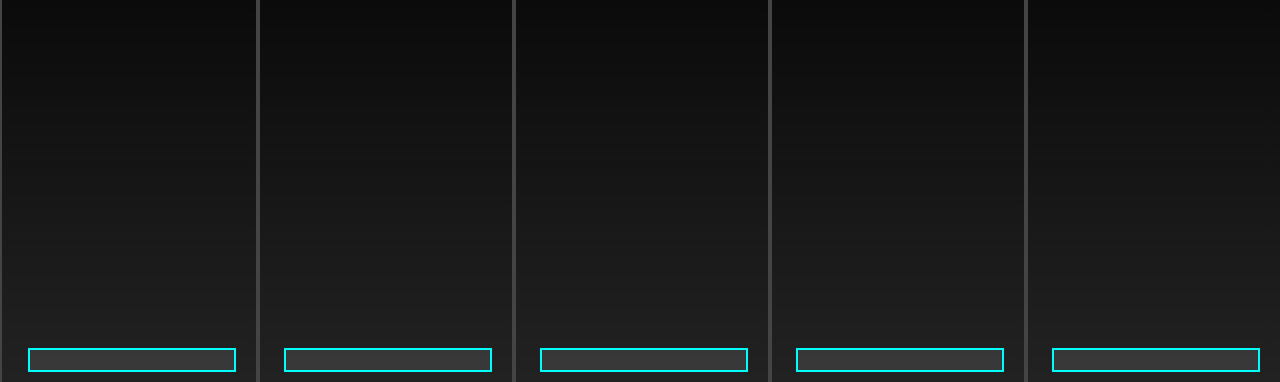
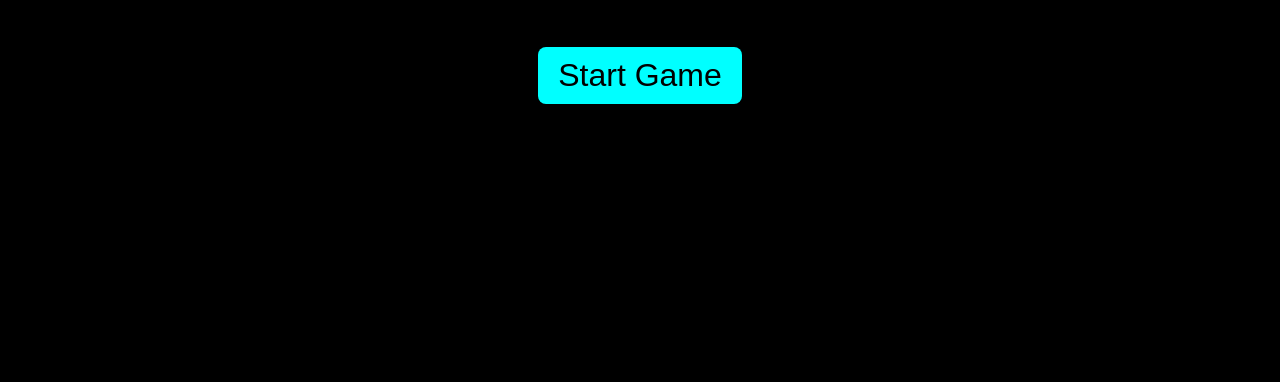
Before and after one commit to xohbeats/beathero, a plain HTML site: page index.html in a window 1280 px wide. Shown: the part 418-800 px from the top of the page. Drawn offline with Linux system fonts and the light colour scheme.

Commit message:
Update index.html

```diff
--- a/index.html
+++ b/index.html
@@ -4,6 +4,7 @@
   <meta charset="UTF-8" />
   <meta name="viewport" content="width=device-width, initial-scale=1.0" />
   <title>Hip-Hop Beat Hero</title>
+  <link href="https://fonts.googleapis.com/css2?family=Orbitron&display=swap" rel="stylesheet" />
   <style>
     body {
       margin: 0;
@@ -18,15 +19,21 @@
       height: 100vh;
       background: linear-gradient(to bottom, #000 30%, #222);
       overflow: hidden;
+      display: none;
     }
     .lane {
       position: absolute;
       bottom: 0;
-      width: 20%;
+      width: 25%;
       height: 100%;
       border-left: 2px solid #444;
       border-right: 2px solid #444;
     }
+    .lane:nth-child(1) { left: 0%; }
+    .lane:nth-child(2) { left: 25%; }
+    .lane:nth-child(3) { left: 50%; }
+    .lane:nth-child(4) { left: 75%; }
+
     .note {
       position: absolute;
       width: 80%;
@@ -34,7 +41,14 @@
       background: #0ff;
       border-radius: 8px;
       left: 10%;
+      animation: fall linear;
     }
+
+    @keyframes fall {
+      0% { top: -40px; }
+      100% { top: 100%; }
+    }
+
     .hitbox {
       position: absolute;
       bottom: 10px;
@@ -44,95 +58,55 @@
       border: 2px solid #0ff;
       left: 10%;
     }
+
     #score {
       position: absolute;
       top: 10px;
       left: 10px;
       font-size: 1.2em;
     }
+
+    #start-screen {
+      display: flex;
+      align-items: center;
+      justify-content: center;
+      height: 100vh;
+      flex-direction: column;
+      background: #000;
+      color: #0ff;
+      font-size: 2em;
+      text-align: center;
+    }
+
+    #start-btn {
+      margin-top: 20px;
+      padding: 10px 20px;
+      font-size: 1em;
+      background: #0ff;
+      color: #000;
+      border: none;
+      cursor: pointer;
+      border-radius: 8px;
+    }
   </style>
 </head>
 <body>
+
+  <div id="start-screen">
+    <h1>🎧 Hip-Hop Beat Hero</h1>
+    <button id="start-btn">Start Game</button>
+  </div>
+
   <div id="game">
     <div id="score">Score: 0</div>
-    <div class="lane" style="left: 0%">
-      <div class="hitbox" id="hitbox0"></div>
-    </div>
-    <div class="lane" style="left: 20%">
-      <div class="hitbox" id="hitbox1"></div>
-    </div>
-    <div class="lane" style="left: 40%">
-      <div class="hitbox" id="hitbox2"></div>
-    </div>
-    <div class="lane" style="left: 60%">
-      <div class="hitbox" id="hitbox3"></div>
-    </div>
-    <div class="lane" style="left: 80%">
-      <div class="hitbox" id="hitbox4"></div>
-    </div>
+    <div class="lane" data-lane="0"><div class="hitbox"></div></div>
+    <div class="lane" data-lane="1"><div class="hitbox"></div></div>
+    <div class="lane" data-lane="2"><div class="hitbox"></div></div>
+    <div class="lane" data-lane="3"><div class="hitbox"></div></div>
   </div>
 
-  <audio id="beat" src="your-beat.mp3"></audio>
-  <script>
-    const lanes = [0, 1, 2, 3, 4];
-    const hitKeys = ['A', 'S', 'D', 'F', 'G'];
-    let score = 0;
+  <audio id="audio" src="audio/beathero.mp3" crossorigin="anonymous"></audio>
+  <script src="js/game.js"></script>
 
-    function spawnNote(lane) {
-      const note = document.createElement('div');
-      note.classList.add('note');
-      note.style.left = '10%';
-      note.style.bottom = '100%';
-      const laneDiv = document.getElementsByClassName('lane')[lane];
-      laneDiv.appendChild(note);
-
-      let bottom = 100;
-      const interval = setInterval(() => {
-        bottom -= 1;
-        note.style.bottom = bottom + '%';
-        if (bottom <= 0) {
-          clearInterval(interval);
-          note.remove();
-        }
-      }, 20);
-      note.dataset.lane = lane;
-      note.dataset.interval = interval;
-    }
-
-    function checkHit(laneIndex) {
-      const laneDiv = document.getElementsByClassName('lane')[laneIndex];
-      const notes = laneDiv.getElementsByClassName('note');
-      if (notes.length > 0) {
-        const note = notes[0];
-        const bottom = parseFloat(note.style.bottom);
-        if (bottom <= 15 && bottom >= 0) {
-          score += 10;
-          document.getElementById('score').innerText = 'Score: ' + score;
-          clearInterval(note.dataset.interval);
-          note.remove();
-        }
-      }
-    }
-
-    document.addEventListener('keydown', (e) => {
-      const key = e.key.toUpperCase();
-      const index = hitKeys.indexOf(key);
-      if (index !== -1) {
-        checkHit(index);
-      }
-    });
-
-    // Game loop
-    setInterval(() => {
-      const lane = lanes[Math.floor(Math.random() * lanes.length)];
-      spawnNote(lane);
-    }, 1000);
-
-    // Play beat
-    document.body.addEventListener('click', () => {
-      const beat = document.getElementById('beat');
-      beat.play();
-    });
-  </script>
 </body>
 </html>
```
